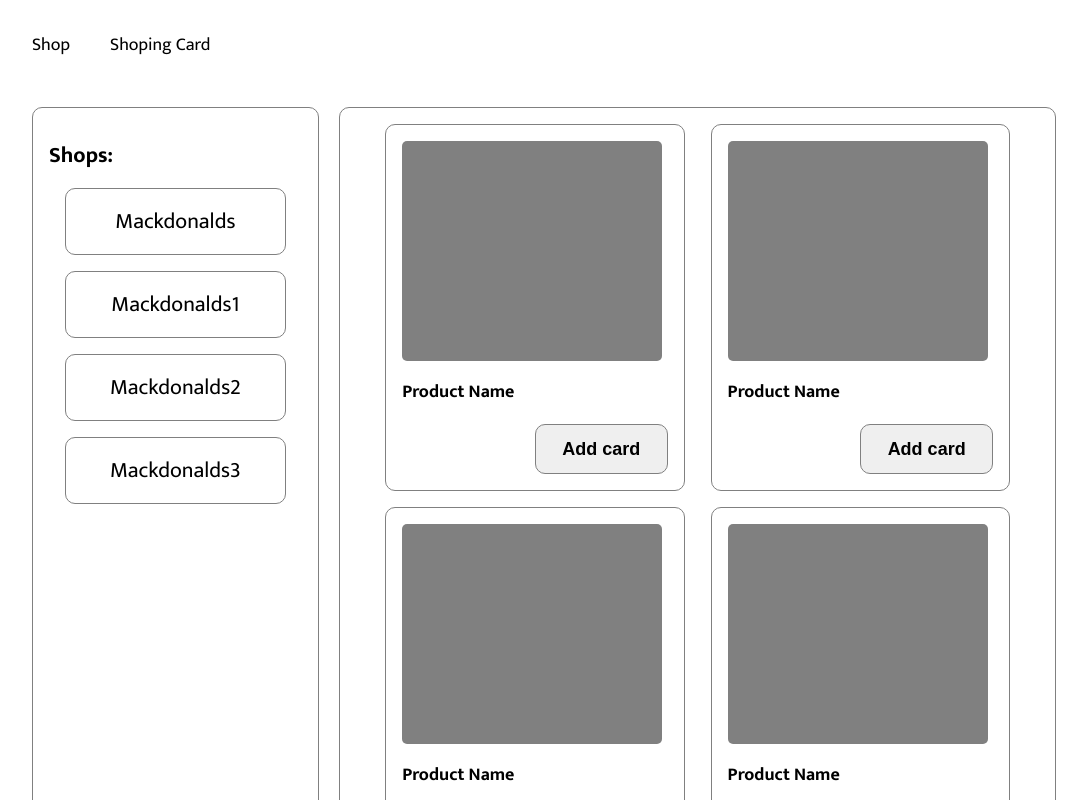
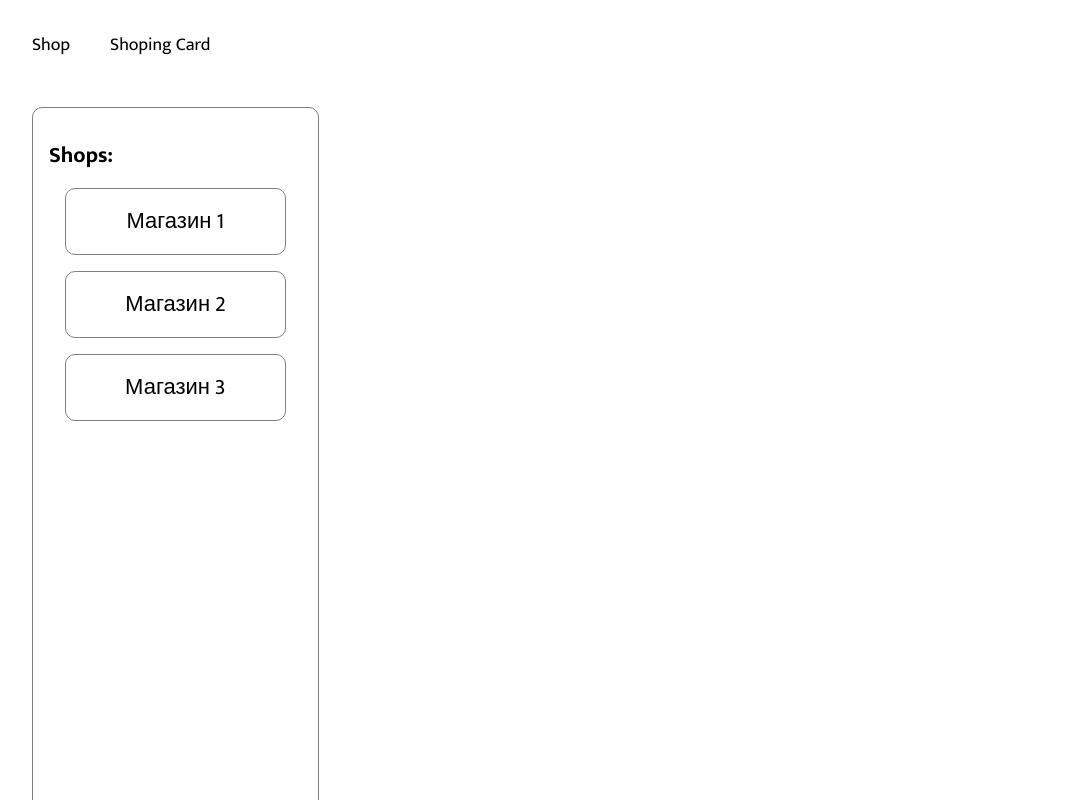
Before and after one commit to onikaChorba/delivery, a React (Create React App) app: page / in a window 1280 px wide. Shown: the top 800 px of the page, without its empty margins (96-1183 px from the left). Built offline with nearby package versions, Linux system fonts and the light colour scheme.

Commit message:
feat: added the ability to choose a store and products from a specific store

```diff
--- a/src/components/Card/Card.jsx
+++ /dev/null
@@ -1,5 +0,0 @@
-import React from "react";
-
-export default function Card() {
-  return <div>Card</div>;
-}
--- a/src/components/Product/Product.jsx
+++ /dev/null
@@ -1,11 +0,0 @@
-import React from "react";
-import "./Product.scss";
-export default function Product() {
-  return (
-    <div className="product">
-      <div className="product__img"></div>
-      <h3 className="product__name">Product Name</h3>
-      <button className="product__button">Add card</button>
-    </div>
-  );
-}
--- a/src/components/Product/Product.scss
+++ /dev/null
@@ -1,35 +0,0 @@
-.product {
-  height: auto;
-  padding: 1rem;
-  margin-bottom: 1rem;
-  border: 1px solid grey;
-  border-radius: 10px;
-  display: flex;
-  flex-direction: column;
-  align-items: flex-start;
-  &__img {
-    width: 98%;
-    height: 220px;
-    background: grey;
-    border-radius: 5px;
-  }
-  &__name {
-    font-size: 18px;
-    font-weight: 700;
-    text-align: left;
-  }
-  &__button {
-    width: 50%;
-    height: 50px;
-    border: 1px solid grey;
-    border-radius: 10px;
-    font-size: 18px;
-    font-weight: 700;
-    align-self: flex-end;
-    transition-duration: 2s;
-    &:hover {
-      background: rgb(85, 84, 84);
-      color: white;
-    }
-  }
-}
--- a/src/components/Shops/Shops.jsx
+++ b/src/components/Shops/Shops.jsx
@@ -1,14 +1,23 @@
 import React from "react";
 import "./Shops.scss";
-export default function Shops() {
+export default function Shops({ stores, onSelectStore, setSelectedStore }) {
+  const handleStoreClick = (store) => {
+    onSelectStore(store.id);
+  };
+
   return (
     <div className="shops">
       <h1 className="shops__title">Shops:</h1>
       <ul>
-        <li className="shops__name">Mackdonalds</li>
-        <li className="shops__name">Mackdonalds1</li>
-        <li className="shops__name">Mackdonalds2</li>
-        <li className="shops__name">Mackdonalds3</li>
+        {stores.map((store) => (
+          <li
+            key={store.id}
+            onClick={() => handleStoreClick(store)}
+            className="shops__name"
+          >
+            {store.name}
+          </li>
+        ))}
       </ul>
     </div>
   );
--- a/src/components/ShopsProducts/ShopsProducts.jsx
+++ b/src/components/ShopsProducts/ShopsProducts.jsx
@@ -1,21 +1,15 @@
 import React from "react";
-import Product from "../Product/Product";
 import "./ShopsProducts.scss";
-export default function ShopsProducts() {
+export default function ShopsProducts({ products }) {
   return (
     <div className="shopProducts">
-      <div className="shopProducts__product">
-        <Product />
-      </div>{" "}
-      <div className="shopProducts__product">
-        <Product />
-      </div>{" "}
-      <div className="shopProducts__product">
-        <Product />
-      </div>{" "}
-      <div className="shopProducts__product">
-        <Product />
-      </div>
+      {products.map((product) => (
+        <div key={product.id} className="product">
+          <div className="product__img"></div>
+          <h3 className="product__name">Product Name</h3>
+          <button className="product__button">Add card</button>
+        </div>
+      ))}
     </div>
   );
 }
--- a/src/components/ShopsProducts/ShopsProducts.scss
+++ b/src/components/ShopsProducts/ShopsProducts.scss
@@ -6,9 +6,41 @@
   display: flex;
   flex-wrap: wrap;
   justify-content: space-around;
+}
 
-  &__product {
-    width: 46%;
-    height: auto;
+.product {
+  width: 40%;
+  height: auto;
+  padding: 1rem;
+  margin-bottom: 1rem;
+  border: 1px solid grey;
+  border-radius: 10px;
+  display: flex;
+  flex-direction: column;
+  align-items: flex-start;
+  &__img {
+    width: 98%;
+    height: 220px;
+    background: grey;
+    border-radius: 5px;
+  }
+  &__name {
+    font-size: 18px;
+    font-weight: 700;
+    text-align: left;
+  }
+  &__button {
+    width: 50%;
+    height: 50px;
+    border: 1px solid grey;
+    border-radius: 10px;
+    font-size: 18px;
+    font-weight: 700;
+    align-self: flex-end;
+    transition-duration: 2s;
+    &:hover {
+      background: rgb(85, 84, 84);
+      color: white;
+    }
   }
 }
--- a/src/sections/Shop/Shop.jsx
+++ b/src/sections/Shop/Shop.jsx
@@ -1,14 +1,52 @@
 import React from "react";
+import { useState } from "react";
 import Shops from "../../components/Shops/Shops";
 import ShopsProducts from "../../components/ShopsProducts/ShopsProducts";
 export default function Shop() {
+  const [selectedStoreId, setSelectedStoreId] = useState(null);
+
+  const handleSelectStore = (storeId) => {
+    setSelectedStoreId(storeId);
+  };
+
+  const getSelectedStore = () => {
+    return stores.find((store) => store.id === selectedStoreId);
+  };
+
+  const stores = [
+    {
+      id: 1,
+      name: "Магазин 1",
+      products: [{ id: 1, name: "Продукт 1", description: "Опис продукту 1" }],
+    },
+    {
+      id: 2,
+      name: "Магазин 2",
+      products: [
+        { id: 1, name: "Продукт 1", description: "Опис продукту 1" },
+        { id: 2, name: "Продукт 2", description: "Опис продукту 2" },
+      ],
+    },
+    {
+      id: 3,
+      name: "Магазин 3",
+      products: [
+        { id: 1, name: "Продукт 1", description: "Опис продукту 1" },
+        { id: 2, name: "Продукт 2", description: "Опис продукту 2" },
+        { id: 3, name: "Продукт 3", description: "Опис продукту 3" },
+      ],
+    },
+  ];
+
   return (
     <div className="shopBlock">
       <div style={{ width: "28%" }}>
-        <Shops />
+        <Shops stores={stores} onSelectStore={handleSelectStore} />
       </div>
       <div style={{ width: "70%" }}>
-        <ShopsProducts />
+        {selectedStoreId && (
+          <ShopsProducts products={getSelectedStore().products} />
+        )}
       </div>
     </div>
   );
```
